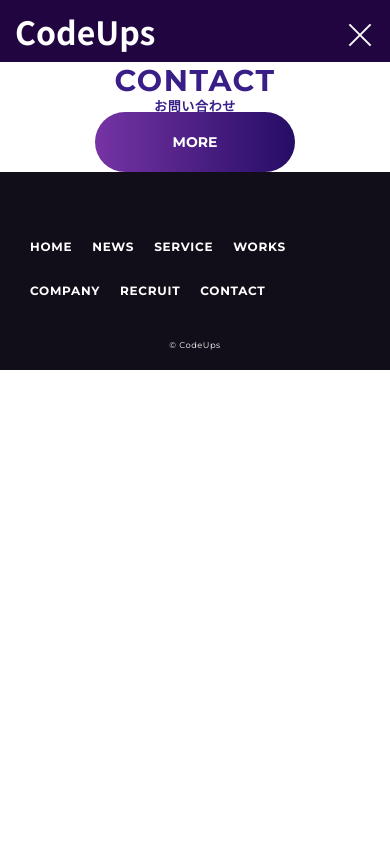
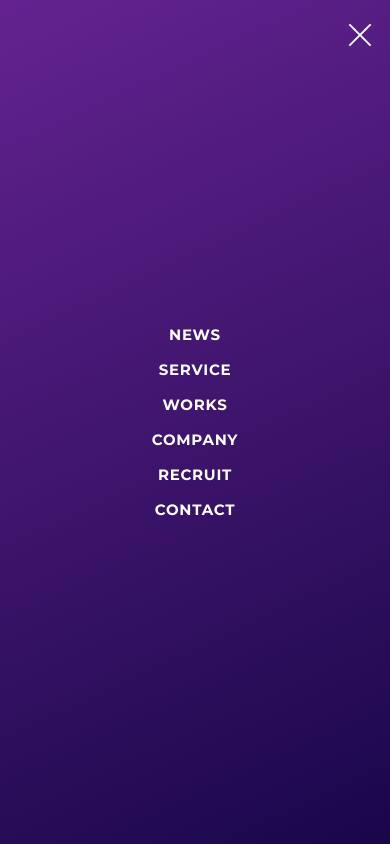
Before and after one commit to shimamurasaki/codeups-live-03, a website: page index.html in a window 390 px wide. Both pictures are taken after a click on the element 360 px from the left and 31 px from the top of the page. Drawn offline with nearby package versions, Linux system fonts and the light colour scheme.

Commit message:
ヘッダーナビリスト完了

```diff
--- a/index.html
+++ b/index.html
@@ -48,6 +48,16 @@
           <li class="pc-nav__item"><a href="">contact</a></li>
         </ul>
       </nav>
+      <nav class="p-header__sp-nav sp-nav js-sp-nav">
+        <ul class="sp-nav__items">
+          <li class="sp-nav__item js-sp-nav__item"><a href="">news</a></li>
+          <li class="sp-nav__item js-sp-nav__item"><a href="">service</a></li>
+          <li class="sp-nav__item js-sp-nav__item"><a href="">works</a></li>
+          <li class="sp-nav__item js-sp-nav__item"><a href="">company</a></li>
+          <li class="sp-nav__item js-sp-nav__item"><a href="">recruit</a></li>
+          <li class="sp-nav__item js-sp-nav__item"><a href="">contact</a></li>
+        </ul>
+      </nav>
     </div>
   </header>
 
--- a/js/script.js
+++ b/js/script.js
@@ -25,9 +25,17 @@ jQuery(function ($) { // この中であればWordpressでも「$」が使用可
 
   //ハンバーガーメニュー
   $(".js-hamburger").click(function () {
-    $(this).toggleClass("is-active");
-    $("html").toggleClass("is-fixed");
-    // $(".drawer-menu").toggleClass("open");
+    if($(".js-hamburger").hasClass("is-active")){
+      $(".js-hamburger").removeClass("is-active");
+      $(".js-sp-nav__item").removeClass("is-active");
+      // $("html").toggleClass("is-fixed");
+      $(".js-sp-nav").fadeOut();
+    }else {
+      $(".js-hamburger").addClass("is-active");
+      $(".js-sp-nav__item").addClass("is-active");
+      // $("html").toggleClass("is-fixed");
+      $(".js-sp-nav").fadeIn();
+    };
   });
 
 
--- a/src/sass/object/component/_c-hamburger.scss
+++ b/src/sass/object/component/_c-hamburger.scss
@@ -4,6 +4,7 @@
   position: relative;
   width: rem(30);
   height: rem(30);
+  z-index: 100;
 }
 
 .c-hamburger span {
--- a/src/sass/object/project/_p-header.scss
+++ b/src/sass/object/project/_p-header.scss
@@ -3,6 +3,7 @@
 .p-header {
   height: rem(62);
   background-color: #210540;
+  z-index: 1000;
 }
 
 .p-header__inner {
--- a/src/sass/object/project/_pc-nav.scss
+++ b/src/sass/object/project/_pc-nav.scss
@@ -18,6 +18,7 @@
   font-size: rem(15);
   font-family: $english-font-family;
   font-weight: $bold;
+  text-transform: uppercase;
   letter-spacing: 0.06em;
   line-height: 1;
   padding-left: rem(13);
--- /dev/null
+++ b/src/sass/object/project/_sp-nav.scss
@@ -0,0 +1,42 @@
+@use "global" as *;
+
+.sp-nav {
+  display: none;
+  position: absolute;
+  top: 0;
+  left: 0;
+  right: 0;
+  width: 100%;
+  height: 100vh;
+  background: transparent linear-gradient(155deg, #642390 0%, #19074A 100%) 0% 0% no-repeat padding-box;;
+}
+
+.sp-nav.is-active {
+  display: block;
+}
+
+.sp-nav__items {
+  display: flex;
+  flex-direction: column;
+  align-items: center;
+  justify-content: center;
+  padding: rem(100) 0;
+  min-height: 100vh;
+}
+
+.sp-nav__item {
+  width: 100%;
+}
+
+.sp-nav__item a {
+  color: $white;
+  text-align: center;
+  display: block;
+  padding: rem(10) 0;
+  font-family: $english-font-family;
+  font-size: rem(15);
+  font-weight: $bold;
+  text-transform: uppercase;
+  line-height: 1;
+  letter-spacing: 0.05em;
+}
```
Also changed, not shown: css/styles.css, 1 other file.
